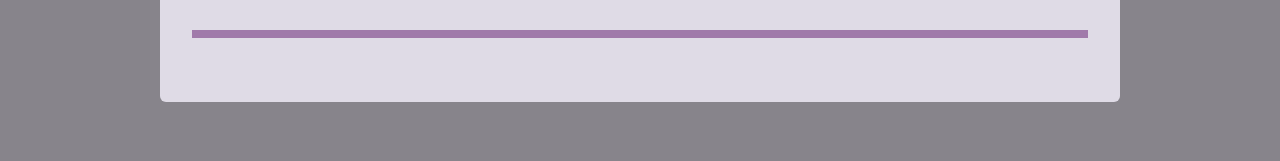
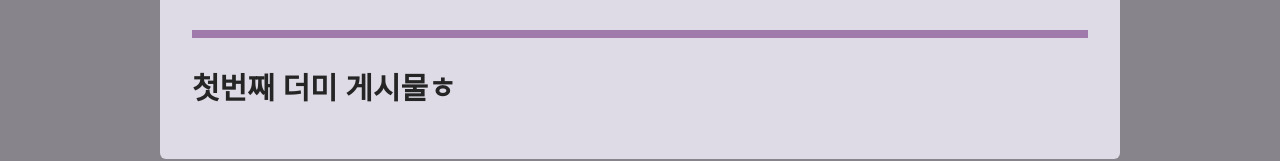
Before and after one commit to Yeom-JinHo/next-blog, a Next.js app: page /posts/1 in a window 1280 px wide. Shown: the part 344-505 px from the top of the page. Built offline with nearby package versions, Linux system fonts and the light colour scheme.

Commit message:
setup : react-markdown dep

```diff
--- a/components/posts/post-detail/post-content.js
+++ b/components/posts/post-detail/post-content.js
@@ -1,6 +1,7 @@
 import React from "react";
 import PostHeader from "./post-header";
 import classes from "./post-content.module.css";
+import ReactMarkdown from "react-markdown";
 
 const dummy = {
   title: "더미1",
@@ -16,6 +17,7 @@ const PostContent = () => {
   return (
     <article className={classes.content}>
       <PostHeader title={dummy.title} image={imgPath} />
+      <ReactMarkdown>{dummy.content}</ReactMarkdown>
     </article>
   );
 };
--- /dev/null
+++ b/next.config.js
@@ -0,0 +1,3 @@
+// const withTM = require("next-transpile-modules")(["react-markdown"]);
+
+// module.exports = withTM({ webpack5: false });
--- a/package.json
+++ b/package.json
@@ -10,6 +10,7 @@
   "dependencies": {
     "next": "10.0.6",
     "react": "17.0.1",
-    "react-dom": "17.0.1"
+    "react-dom": "17.0.1",
+    "react-markdown": "^6.0.1"
   }
 }
```
Also changed, not shown: 1 other file (tests, documents, lock files or other folders).
